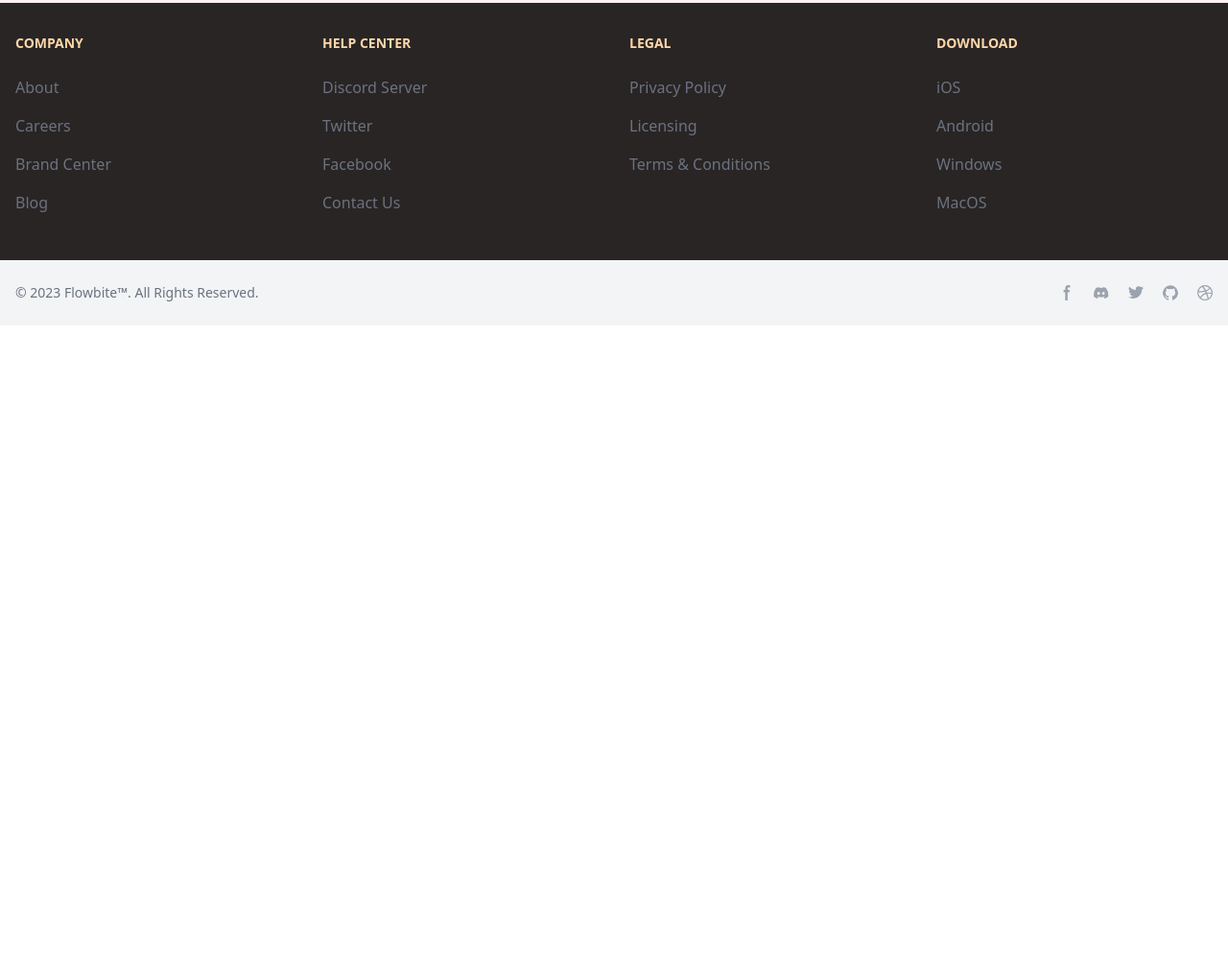
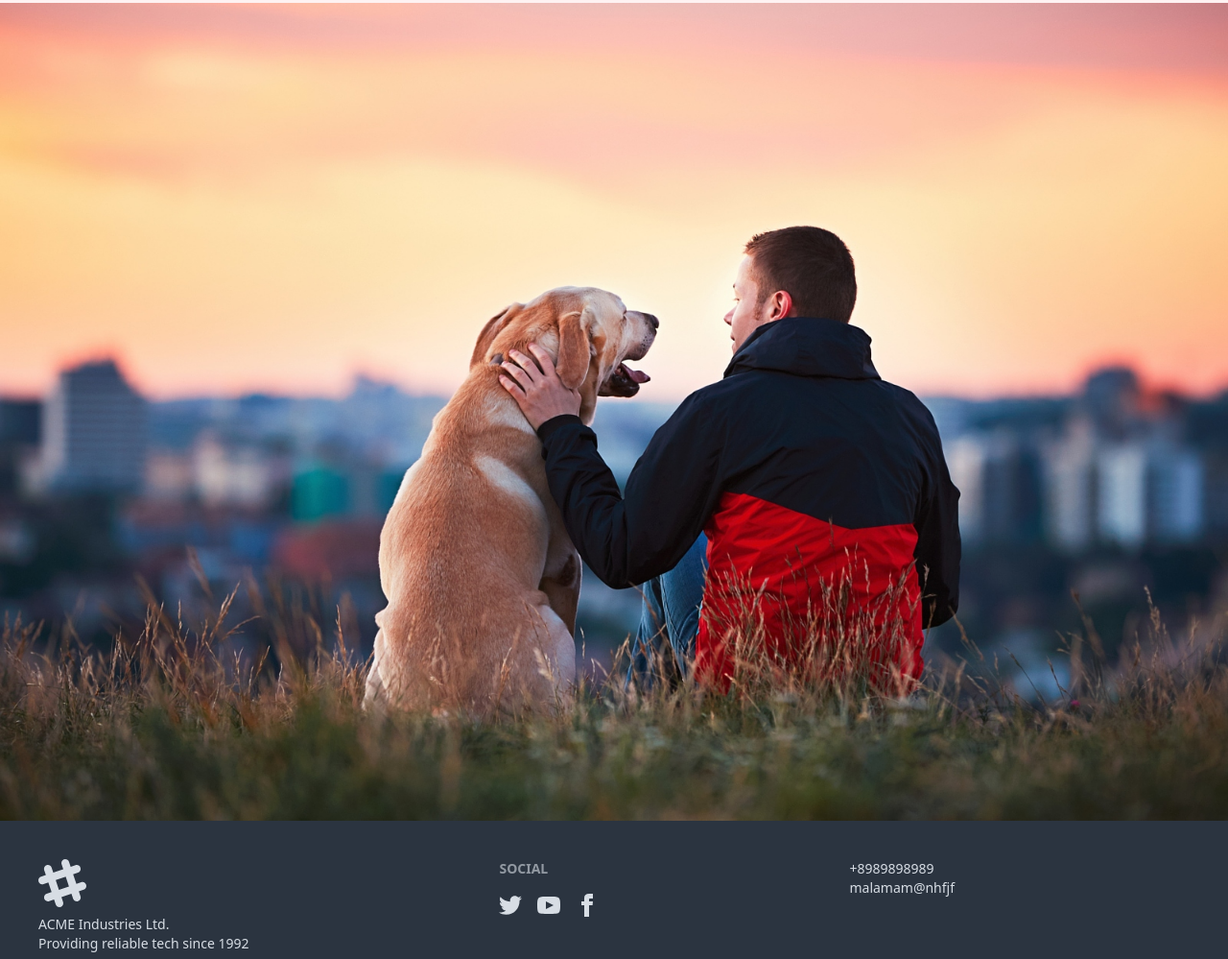
Before and after one commit to Amal1Nandu/Robistaan-project-1, a website: page public/index.html in a window 1280 px wide. Shown: the part 11001-12000 px from the top of the page at 96% size. Before the commit the page ends 11340 px from the top, so only its background shows below. Drawn offline with nearby package versions, Linux system fonts and the light colour scheme; a script that the page names is missing; a web font is replaced by a local one.

Commit message:
elaborate video section, change footer

```diff
--- a/public/index.html
+++ b/public/index.html
@@ -107,8 +107,8 @@
 <!--Quates section2-start-->
 <section class="bg-red-50 h-auto flex flex-col justify-between">
   <!--horizontal pics layout- upper part-->
- <!--need to change-->
-  <div class=" grid grid-cols-4 gap-4 p-5"><!--need to change-->
+
+  <div class=" grid grid-cols-4 gap-4 p-5">
 <div class="rounded-lg"> <img class="rounded-lg" src="./img/Carousel2.jpg" alt=""></div>
 <div class="rounded-lg"> <img class="rounded-lg" src="./img/Carousel2.jpg" alt=""></div>
 <div class="rounded-lg"> <img class="rounded-lg" src="./img/Carousel2.jpg" alt=""></div>
@@ -215,7 +215,6 @@
 </section>
 
 <!--video scetion start-->
-
 <section class="h-auto bg-red-50 mt-1">
   <!--two video-->
     <div class="py-8 px-4 mx-auto max-w-screen-xl lg:py-16 grid lg:grid-cols-2 gap-8 lg:gap-16">
@@ -241,119 +240,86 @@
         </div>
     </div>
 </section>
-
-
 <!--video scetion end-->
 
+<!--image last section-->
+<section class="h-auto block">
+<div class="grid grid-cols-1">
+  <img src="./img/Carousel4.jpg" alt="">
+</div>
+</section>
+
 </main>
-<footer class="bg-stone-800 ">
-    <div class="mx-auto w-full max-w-screen-xl">
-      <div class="grid grid-cols-2 gap-8 px-4 py-6 lg:py-8 md:grid-cols-4">
-        <div>
-            <h2 class="mb-6 text-sm font-semibold text-orange-200 uppercase ">Company</h2>
-            <ul class="text-gray-500  font-medium">
-                <li class="mb-4">
-                    <a href="#" class=" hover:underline">About</a>
-                </li>
-                <li class="mb-4">
-                    <a href="#" class="hover:underline">Careers</a>
-                </li>
-                <li class="mb-4">
-                    <a href="#" class="hover:underline">Brand Center</a>
-                </li>
-                <li class="mb-4">
-                    <a href="#" class="hover:underline">Blog</a>
-                </li>
-            </ul>
-        </div>
-        <div>
-            <h2 class="mb-6 text-sm font-semibold text-orange-200 uppercase ">Help center</h2>
-            <ul class="text-gray-500  font-medium">
-                <li class="mb-4">
-                    <a href="#" class="hover:underline">Discord Server</a>
-                </li>
-                <li class="mb-4">
-                    <a href="#" class="hover:underline">Twitter</a>
-                </li>
-                <li class="mb-4">
-                    <a href="#" class="hover:underline">Facebook</a>
-                </li>
-                <li class="mb-4">
-                    <a href="#" class="hover:underline">Contact Us</a>
-                </li>
-            </ul>
-        </div>
-        <div>
-            <h2 class="mb-6 text-sm font-semibold text-orange-200 uppercase ">Legal</h2>
-            <ul class="text-gray-500  font-medium">
-                <li class="mb-4">
-                    <a href="#" class="hover:underline">Privacy Policy</a>
-                </li>
-                <li class="mb-4">
-                    <a href="#" class="hover:underline">Licensing</a>
-                </li>
-                <li class="mb-4">
-                    <a href="#" class="hover:underline">Terms &amp; Conditions</a>
-                </li>
-            </ul>
-        </div>
-        <div>
-            <h2 class="mb-6 text-sm font-semibold text-orange-200 uppercase ">Download</h2>
-            <ul class="text-gray-500  font-medium">
-                <li class="mb-4">
-                    <a href="#" class="hover:underline">iOS</a>
-                </li>
-                <li class="mb-4">
-                    <a href="#" class="hover:underline">Android</a>
-                </li>
-                <li class="mb-4">
-                    <a href="#" class="hover:underline">Windows</a>
-                </li>
-                <li class="mb-4">
-                    <a href="#" class="hover:underline">MacOS</a>
-                </li>
-            </ul>
-        </div>
-    </div>
-    <div class="px-4 py-6 bg-gray-100 dark:bg-gray-700 md:flex md:items-center md:justify-between">
-        <span class="text-sm text-gray-500 dark:text-gray-300 sm:text-center">© 2023 <a href="https://flowbite.com/">Flowbite™</a>. All Rights Reserved.
-        </span>
-        <div class="flex mt-4 sm:justify-center md:mt-0 space-x-5 rtl:space-x-reverse">
-            <a href="#" class="text-gray-400 hover:text-gray-900 dark:hover:text-white">
-                  <svg class="w-4 h-4" aria-hidden="true" xmlns="http://www.w3.org/2000/svg" fill="currentColor" viewBox="0 0 8 19">
-                        <path fill-rule="evenodd" d="M6.135 3H8V0H6.135a4.147 4.147 0 0 0-4.142 4.142V6H0v3h2v9.938h3V9h2.021l.592-3H5V3.591A.6.6 0 0 1 5.592 3h.543Z" clip-rule="evenodd"/>
+
+<footer>
+  <footer class="footer bg-neutral text-neutral-content p-10">
+  <aside>
+    <svg
+      width="50"
+      height="50"
+      viewBox="0 0 24 24"
+      xmlns="http://www.w3.org/2000/svg"
+      fill-rule="evenodd"
+      clip-rule="evenodd"
+      class="fill-current">
+      <path
+        d="M22.672 15.226l-2.432.811.841 2.515c.33 1.019-.209 2.127-1.23 2.456-1.15.325-2.148-.321-2.463-1.226l-.84-2.518-5.013 1.677.84 2.517c.391 1.203-.434 2.542-1.831 2.542-.88 0-1.601-.564-1.86-1.314l-.842-2.516-2.431.809c-1.135.328-2.145-.317-2.463-1.229-.329-1.018.211-2.127 1.231-2.456l2.432-.809-1.621-4.823-2.432.808c-1.355.384-2.558-.59-2.558-1.839 0-.817.509-1.582 1.327-1.846l2.433-.809-.842-2.515c-.33-1.02.211-2.129 1.232-2.458 1.02-.329 2.13.209 2.461 1.229l.842 2.515 5.011-1.677-.839-2.517c-.403-1.238.484-2.553 1.843-2.553.819 0 1.585.509 1.85 1.326l.841 2.517 2.431-.81c1.02-.33 2.131.211 2.461 1.229.332 1.018-.21 2.126-1.23 2.456l-2.433.809 1.622 4.823 2.433-.809c1.242-.401 2.557.484 2.557 1.838 0 .819-.51 1.583-1.328 1.847m-8.992-6.428l-5.01 1.675 1.619 4.828 5.011-1.674-1.62-4.829z"></path>
     </svg>
-                  <span class="sr-only">Facebook page</span>
+    <p>
+      ACME Industries Ltd.
+      <br />
+      Providing reliable tech since 1992
+    </p>
+  </aside>
+  <nav>
+    <h6 class="footer-title">Social</h6>
+    <div class="grid grid-flow-col gap-4">
+      <a>
+        <svg
+          xmlns="http://www.w3.org/2000/svg"
+          width="24"
+          height="24"
+          viewBox="0 0 24 24"
+          class="fill-current">
+          <path
+            d="M24 4.557c-.883.392-1.832.656-2.828.775 1.017-.609 1.798-1.574 2.165-2.724-.951.564-2.005.974-3.127 1.195-.897-.957-2.178-1.555-3.594-1.555-3.179 0-5.515 2.966-4.797 6.045-4.091-.205-7.719-2.165-10.148-5.144-1.29 2.213-.669 5.108 1.523 6.574-.806-.026-1.566-.247-2.229-.616-.054 2.281 1.581 4.415 3.949 4.89-.693.188-1.452.232-2.224.084.626 1.956 2.444 3.379 4.6 3.419-2.07 1.623-4.678 2.348-7.29 2.04 2.179 1.397 4.768 2.212 7.548 2.212 9.142 0 14.307-7.721 13.995-14.646.962-.695 1.797-1.562 2.457-2.549z"></path>
+        </svg>
       </a>
-              <a href="#" class="text-gray-400 hover:text-gray-900 dark:hover:text-white">
-                  <svg class="w-4 h-4" aria-hidden="true" xmlns="http://www.w3.org/2000/svg" fill="currentColor" viewBox="0 0 21 16">
-                        <path d="M16.942 1.556a16.3 16.3 0 0 0-4.126-1.3 12.04 12.04 0 0 0-.529 1.1 15.175 15.175 0 0 0-4.573 0 11.585 11.585 0 0 0-.535-1.1 16.274 16.274 0 0 0-4.129 1.3A17.392 17.392 0 0 0 .182 13.218a15.785 15.785 0 0 0 4.963 2.521c.41-.564.773-1.16 1.084-1.785a10.63 10.63 0 0 1-1.706-.83c.143-.106.283-.217.418-.33a11.664 11.664 0 0 0 10.118 0c.137.113.277.224.418.33-.544.328-1.116.606-1.71.832a12.52 12.52 0 0 0 1.084 1.785 16.46 16.46 0 0 0 5.064-2.595 17.286 17.286 0 0 0-2.973-11.59ZM6.678 10.813a1.941 1.941 0 0 1-1.8-2.045 1.93 1.93 0 0 1 1.8-2.047 1.919 1.919 0 0 1 1.8 2.047 1.93 1.93 0 0 1-1.8 2.045Zm6.644 0a1.94 1.94 0 0 1-1.8-2.045 1.93 1.93 0 0 1 1.8-2.047 1.918 1.918 0 0 1 1.8 2.047 1.93 1.93 0 0 1-1.8 2.045Z"/>
+      <a>
+        <svg
+          xmlns="http://www.w3.org/2000/svg"
+          width="24"
+          height="24"
+          viewBox="0 0 24 24"
+          class="fill-current">
+          <path
+            d="M19.615 3.184c-3.604-.246-11.631-.245-15.23 0-3.897.266-4.356 2.62-4.385 8.816.029 6.185.484 8.549 4.385 8.816 3.6.245 11.626.246 15.23 0 3.897-.266 4.356-2.62 4.385-8.816-.029-6.185-.484-8.549-4.385-8.816zm-10.615 12.816v-8l8 3.993-8 4.007z"></path>
         </svg>
-                  <span class="sr-only">Discord community</span>
       </a>
-              <a href="#" class="text-gray-400 hover:text-gray-900 dark:hover:text-white">
-                  <svg class="w-4 h-4" aria-hidden="true" xmlns="http://www.w3.org/2000/svg" fill="currentColor" viewBox="0 0 20 17">
-                    <path fill-rule="evenodd" d="M20 1.892a8.178 8.178 0 0 1-2.355.635 4.074 4.074 0 0 0 1.8-2.235 8.344 8.344 0 0 1-2.605.98A4.13 4.13 0 0 0 13.85 0a4.068 4.068 0 0 0-4.1 4.038 4 4 0 0 0 .105.919A11.705 11.705 0 0 1 1.4.734a4.006 4.006 0 0 0 1.268 5.392 4.165 4.165 0 0 1-1.859-.5v.05A4.057 4.057 0 0 0 4.1 9.635a4.19 4.19 0 0 1-1.856.07 4.108 4.108 0 0 0 3.831 2.807A8.36 8.36 0 0 1 0 14.184 11.732 11.732 0 0 0 6.291 16 11.502 11.502 0 0 0 17.964 4.5c0-.177 0-.35-.012-.523A8.143 8.143 0 0 0 20 1.892Z" clip-rule="evenodd"/>
+      <a>
+        <svg
+          xmlns="http://www.w3.org/2000/svg"
+          width="24"
+          height="24"
+          viewBox="0 0 24 24"
+          class="fill-current">
+          <path
+            d="M9 8h-3v4h3v12h5v-12h3.642l.358-4h-4v-1.667c0-.955.192-1.333 1.115-1.333h2.885v-5h-3.808c-3.596 0-5.192 1.583-5.192 4.615v3.385z"></path>
         </svg>
-                  <span class="sr-only">Twitter page</span>
-              </a>
-              <a href="#" class="text-gray-400 hover:text-gray-900 dark:hover:text-white">
-                  <svg class="w-4 h-4" aria-hidden="true" xmlns="http://www.w3.org/2000/svg" fill="currentColor" viewBox="0 0 20 20">
-                        <path fill-rule="evenodd" d="M10 .333A9.911 9.911 0 0 0 6.866 19.65c.5.092.678-.215.678-.477 0-.237-.01-1.017-.014-1.845-2.757.6-3.338-1.169-3.338-1.169a2.627 2.627 0 0 0-1.1-1.451c-.9-.615.07-.6.07-.6a2.084 2.084 0 0 1 1.518 1.021 2.11 2.11 0 0 0 2.884.823c.044-.503.268-.973.63-1.325-2.2-.25-4.516-1.1-4.516-4.9A3.832 3.832 0 0 1 4.7 7.068a3.56 3.56 0 0 1 .095-2.623s.832-.266 2.726 1.016a9.409 9.409 0 0 1 4.962 0c1.89-1.282 2.717-1.016 2.717-1.016.366.83.402 1.768.1 2.623a3.827 3.827 0 0 1 1.02 2.659c0 3.807-2.319 4.644-4.525 4.889a2.366 2.366 0 0 1 .673 1.834c0 1.326-.012 2.394-.012 2.72 0 .263.18.572.681.475A9.911 9.911 0 0 0 10 .333Z" clip-rule="evenodd"/>
-                  </svg>
-                  <span class="sr-only">GitHub account</span>
-              </a>
-              <a href="#" class="text-gray-400 hover:text-gray-900 dark:hover:text-white">
-                  <svg class="w-4 h-4" aria-hidden="true" xmlns="http://www.w3.org/2000/svg" fill="currentColor" viewBox="0 0 20 20">
-                    <path fill-rule="evenodd" d="M10 0a10 10 0 1 0 10 10A10.009 10.009 0 0 0 10 0Zm6.613 4.614a8.523 8.523 0 0 1 1.93 5.32 20.094 20.094 0 0 0-5.949-.274c-.059-.149-.122-.292-.184-.441a23.879 23.879 0 0 0-.566-1.239 11.41 11.41 0 0 0 4.769-3.366ZM8 1.707a8.821 8.821 0 0 1 2-.238 8.5 8.5 0 0 1 5.664 2.152 9.608 9.608 0 0 1-4.476 3.087A45.758 45.758 0 0 0 8 1.707ZM1.642 8.262a8.57 8.57 0 0 1 4.73-5.981A53.998 53.998 0 0 1 9.54 7.222a32.078 32.078 0 0 1-7.9 1.04h.002Zm2.01 7.46a8.51 8.51 0 0 1-2.2-5.707v-.262a31.64 31.64 0 0 0 8.777-1.219c.243.477.477.964.692 1.449-.114.032-.227.067-.336.1a13.569 13.569 0 0 0-6.942 5.636l.009.003ZM10 18.556a8.508 8.508 0 0 1-5.243-1.8 11.717 11.717 0 0 1 6.7-5.332.509.509 0 0 1 .055-.02 35.65 35.65 0 0 1 1.819 6.476 8.476 8.476 0 0 1-3.331.676Zm4.772-1.462A37.232 37.232 0 0 0 13.113 11a12.513 12.513 0 0 1 5.321.364 8.56 8.56 0 0 1-3.66 5.73h-.002Z" clip-rule="evenodd"/>
-                </svg>
-                  <span class="sr-only">Dribbble account</span>
       </a>
     </div>
+  </nav>
+
+  <aside>
+    <div class="flex">
+      <p>+8989898989
+        <br />
+        malamam@nhfjf
+      </p>
+
     </div>
-    </div>
-
-
+  </aside>
+</footer>
 </footer>
 
 
```
Also changed, not shown: public/style.css. Lines whose indentation alone changed are shown as unchanged.
